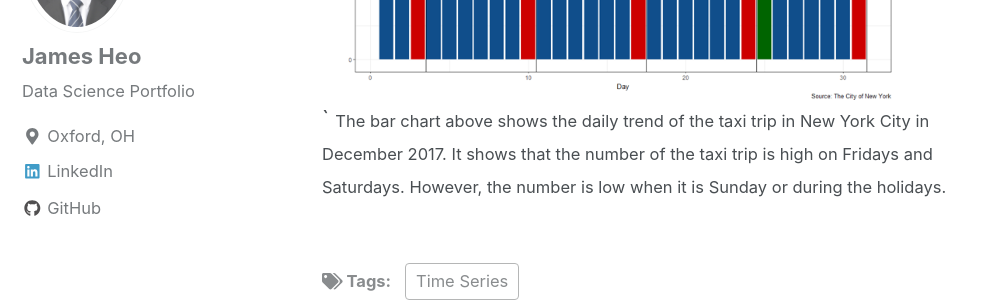
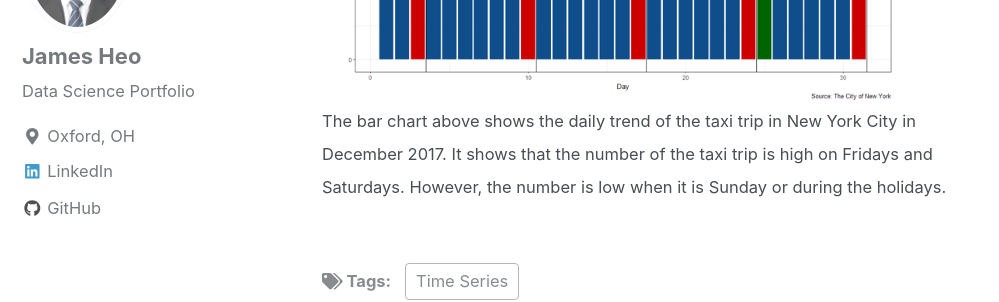
Before and after one commit to JamesHeo/heojstats.github.io, a Jekyll site: the page built from _posts/2018-06-13-NYCTaxiCaps.md, in a window 1280 px wide and 900 px high, scrolled down 2542 px. Shown: the part 154-456 px from the top of the window, without its empty margins (0-999 px from the left). Built offline with Jekyll 4.4.1, drawn with Linux system fonts in a browser that asks for light colours; nearby versions of some CDN libraries.

Commit message:
Spell check

```diff
--- a/_posts/2018-06-13-NYCTaxiCaps.md
+++ b/_posts/2018-06-13-NYCTaxiCaps.md
@@ -37,5 +37,5 @@ excerpt: "Time Series, NYC Taxi Caps, Data Science, R Shiny, User-Friendly Dashb
 ![alt]({{ site.url }}{{ site.baseurl }}/images/NYCTaxi/LineChart.png)
 <small>The line chart above shows the hourly trend of the taxi trip in New York City in December 2017. It shows that the number of taxi trips rapidly increases during the morning rush hour: between 7AM and 9AM. There are more customers who pay with their credit cards in the morning. On the other hand, there are more customers who pay with cash. The taxi trips increases and reaches the peak at 6PM. The number of taxi trips keep decreasing until 5AM.</small>
 
-<img src="{{ site.url }}{{ site.baseurl }}/images/NYCTaxi/BarChart.png" alt="bar chart">`
+<img src="{{ site.url }}{{ site.baseurl }}/images/NYCTaxi/BarChart.png" alt="bar chart">
 <small>The bar chart above shows the daily trend of the taxi trip in New York City in December 2017. It shows that the number of the taxi trip is high on Fridays and Saturdays. However, the number is low when it is Sunday or during the holidays.</small>
```
